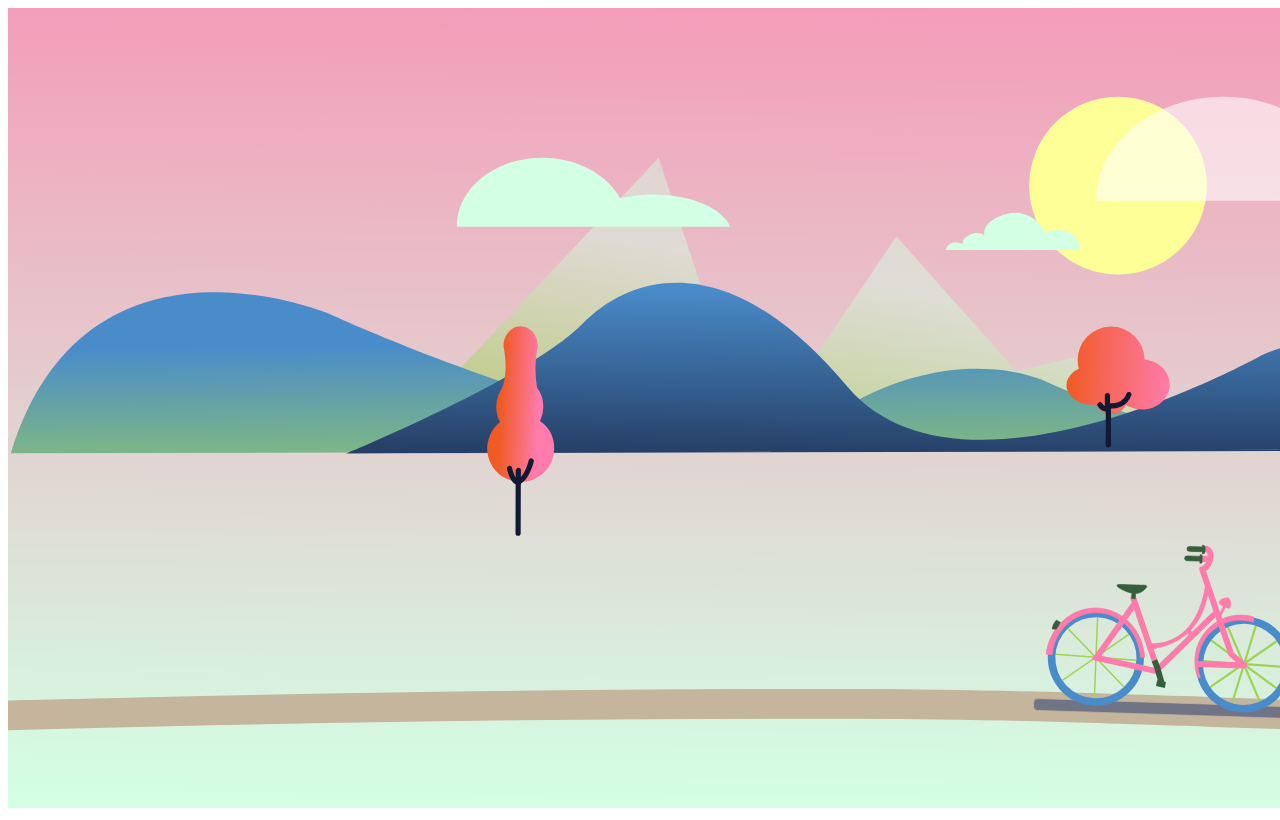
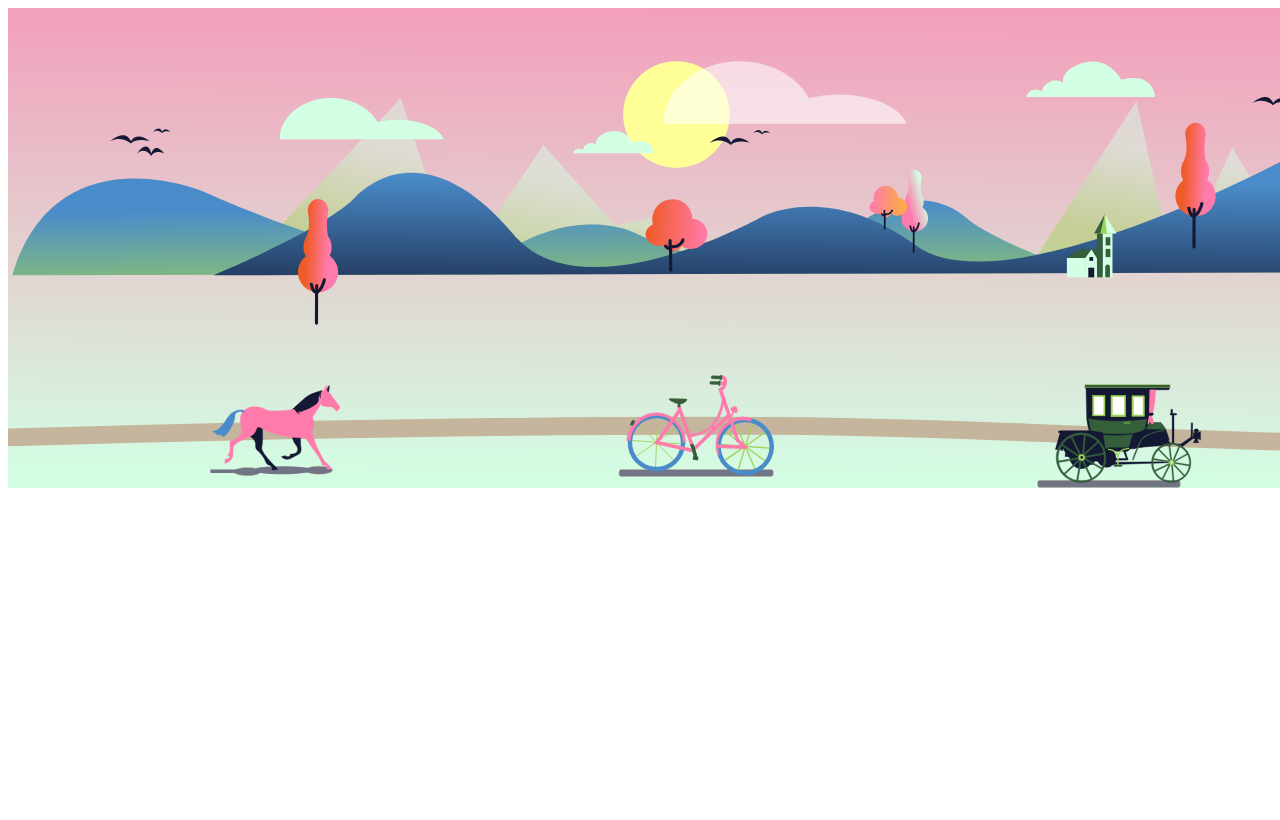
Before and after one commit to AntoniaT/interactive-timeline-mobility, a plain HTML site: page index.html in a window 1280 px wide. Drawn offline with Linux system fonts and the light colour scheme.

Commit message:
add updated timeline svg, animate vehicles as a test, write functions for later use

```diff
--- a/index.html
+++ b/index.html
@@ -42,6 +42,6 @@
 </template>
 
 <body>
-   <script src="script.js"></script>
+   <script src="newscript.js"></script>
 </body>
 </html>
--- /dev/null
+++ b/newscript.js
@@ -0,0 +1,263 @@
+window.addEventListener("DOMContentLoaded", loadSVG);
+
+let parent = document.querySelector("#thesvg");
+
+function loadJSON(){
+    fetch("data.json")
+    .then( response => response.json())
+    .then (myJSON => {
+        console.log("JSON is loaded");
+        myJSON.forEach ( obj =>{
+            console.log(obj);
+            // clone the template
+            let template = document.querySelector("#vehicle-data-template");
+            let clone = template.cloneNode(true).content;
+
+            // put the data in the clone
+
+            clone.querySelector("[data-field=title]").textContent = obj.title;
+         //   clone.querySelector("[data-field=year]").src = obj.image + ".jpg";
+            clone.querySelector("[data-field=co2]").textContent = obj.year;
+            clone.querySelector("[data-field=co2]").textContent = obj.co2;
+            clone.querySelector("[data-field=population]").textContent = obj.population;
+            clone.querySelector("[data-field=image]").textContent = obj.image;
+
+            // append the clone to ...
+            document
+            .querySelector("[data-svgplaceholder='" + obj.id + "']")
+            .appendChild(clone);
+            console.log("clicked!");
+            openModal();
+        })
+    })
+}
+// SHow modal on click of vehicle
+
+function openModal(){
+    console.log("open modal started");
+    const modal = document.querySelector("#Modal_Mockup");
+    modal.classList.remove("hide");
+    // stop the vehicle
+  }
+// Close modal on click "close"
+
+  function closeModal(){
+    const modal = document.querySelector("#Modal_Mockup");
+
+      console.log("closed modal");
+      modal.classList.add("hide");
+  }
+
+function loadSVG() {
+    console.log("load the SVG");
+
+    fetch("timeline-test5_Mockup.svg")
+    .then( response => response.text() )
+    .then( svgData => {
+        console.log("SVG loaded");
+
+    // put the SVG into the DOM
+    document.querySelector("#thesvg").insertAdjacentHTML("afterbegin", svgData);
+
+    // grab all the vehicles
+    bike = document.querySelector("#bike");
+    horse = document.querySelector("#Horse");
+    oldBus = document.querySelector("#oldbus");
+    car = document.querySelector("#Car");
+    modernBus = document.querySelector("#Modern_Bus");
+    motorcycle = document.querySelector("#Motorcycle");
+    tesla = document.querySelector("#Tesla");
+
+    // find the marker point inside svg
+ //   const bikeMarkerpos = document.querySelector("#_timelineMarker2_").x1.baseVal.value;
+ //   console.log(bikeMarkerpos);
+
+    // grab the close button
+    const closeBtn = document.querySelector("#closeBtn");
+
+    // and the curve
+    curve = document.querySelector("#timeline path");
+    console.log(curve);
+
+    //  Start the animation
+       runAnimationBike();
+       runAnimationHorse();
+       runAnimationOldbus();
+       runAnimationCar();
+       runAnimationModernBus();
+       runAnimationMotorcycle();
+       runAnimationTesla();
+
+    // make bike clickable for modal
+    bike.addEventListener("click", loadJSON);
+ //   closeBtn.addEventListener("click", closeModal)
+
+// trying to inject json Data into the modal
+//    const svgplaceholders = document.querySelectorAll(".svgplaceholder");
+
+//    svgplaceholders.forEach(replaceSVGwithHTML);
+  //  calulateSizes();
+
+    })
+}
+
+/* function replaceSVGwithHTML(htmlElement) {
+    //we got an HTMLelement with svg-svgplaceholder
+    //We need to find matching SVG element
+    //console.log(svgPlaceholder);
+    const svgId = htmlElement.dataset.svgplaceholder;
+    const svgSelector = "#" + svgId + " .HTML_placeholder";
+    console.log(svgId);
+    console.log(htmlElement);
+    console.log(svgSelector);
+    const svgElement = document.querySelector(svgSelector);
+   // fitRetangule(svgElement, htmlElement);
+  } */
+
+
+let bike = null;
+let curve = null;
+const speed = 2;
+let currentPositionHorse = 0;
+let currentPositionBike = 948.5;
+let currentPositionOldbus = 1899.5;
+let currentPositionCar = 2849.5;
+let currentPositionModernBus = 3798.5;
+let currentPositionMotorcycle = 4749.5;
+let currentPositionTesla = 5698.5;
+
+
+
+function runAnimationHorse(){
+    console.log("move the horse");
+    const horseMarkerpos = 948.5;
+
+     if(currentPositionHorse < horseMarkerpos ){
+        requestAnimationFrame(runAnimationHorse);
+    }
+    currentPositionHorse += speed;
+   // find the current position
+    const pos = curve.getPointAtLength(currentPositionHorse);
+    console.log(pos);
+
+    pos.x = pos.x - ( horse.getBBox().width / 2);
+    pos.y = pos.y - ( horse.getBBox().height / 2);
+    document.querySelector("#Horse").style.transform = `translate(${pos.x}px, ${pos.y}px )`;
+}
+function runAnimationBike(){
+    console.log("animate");
+    const bikeMarkerpos = document.querySelector("#_timelineMarker3_").x1.baseVal.value;
+
+     if(currentPositionBike < bikeMarkerpos ){
+        requestAnimationFrame(runAnimationBike);
+    }
+    currentPositionBike += speed;
+   // find the current position
+    const pos = curve.getPointAtLength(currentPositionBike);
+    console.log(pos);
+
+    pos.x = pos.x - ( bike.getBBox().width / 2);
+    pos.y = pos.y - ( bike.getBBox().height / 2);
+    document.querySelector("#bike").style.transform = `translate(${pos.x}px, ${pos.y}px )`;
+}
+/* bike.addEventListener("mouseover", cancelAnimation);
+function cancelAnimation(){
+        cancelAnimationFrame(runAnimationBike);
+} */
+
+function runAnimationOldbus(){
+    console.log("move the bus man");
+    const oldBusMarkerpos = 2849.5;
+
+     if(currentPositionOldbus < oldBusMarkerpos ){
+        requestAnimationFrame(runAnimationOldbus);
+    }
+    currentPositionOldbus += speed;
+   // find the current position
+    const pos = curve.getPointAtLength(currentPositionOldbus);
+    console.log(pos);
+
+    pos.x = pos.x - ( oldBus.getBBox().width / 2);
+    pos.y = pos.y - ( oldBus.getBBox().height / 2);
+    document.querySelector("#oldbus").style.transform = `translate(${pos.x}px, ${pos.y}px )`;
+}
+function runAnimationCar(){
+    console.log("drive the car");
+    const carMarkerpos = 3798.5;
+
+     if(currentPositionCar < carMarkerpos ){
+        requestAnimationFrame(runAnimationCar);
+    }
+    currentPositionCar += speed;
+   // find the current position
+    const pos = curve.getPointAtLength(currentPositionCar);
+    console.log(pos);
+
+    pos.x = pos.x - ( oldBus.getBBox().width / 2);
+    pos.y = pos.y - ( oldBus.getBBox().height / 2);
+    document.querySelector("#Car").style.transform = `translate(${pos.x}px, ${pos.y}px )`;
+}
+function runAnimationModernBus(){
+    console.log("follow the modern bus please");
+    const modernBusMarkerpos = 4749.5;
+
+     if(currentPositionModernBus < modernBusMarkerpos ){
+        requestAnimationFrame(runAnimationModernBus);
+    }
+    currentPositionModernBus += speed;
+   // find the current position
+    const pos = curve.getPointAtLength(currentPositionModernBus);
+    console.log(pos);
+
+    pos.x = pos.x - ( oldBus.getBBox().width / 2);
+    pos.y = pos.y - (oldBus.getBBox().height);
+    document.querySelector("#Modern_Bus").style.transform = `translate(${pos.x}px, ${pos.y}px )`;
+}
+
+function runAnimationMotorcycle(){
+    console.log("drive damn motorcycle");
+    const motorcycleMarkerpos = 5698.5;
+
+     if(currentPositionMotorcycle < motorcycleMarkerpos ){
+        requestAnimationFrame(runAnimationMotorcycle);
+    }
+    currentPositionMotorcycle += speed;
+   // find the current position
+    const pos = curve.getPointAtLength(currentPositionMotorcycle);
+    console.log(pos);
+
+    pos.x = pos.x - ( motorcycle.getBBox().width / 2);
+    pos.y = pos.y - ( motorcycle.getBBox().height / 2);
+    document.querySelector("#Motorcycle").style.transform = `translate(${pos.x}px, ${pos.y}px )`;
+}
+
+function runAnimationTesla(){
+    console.log("drive stupid tesla");
+    const teslaMarkerpos = 6649.5;
+
+     if(currentPositionTesla < teslaMarkerpos ){
+        requestAnimationFrame(runAnimationTesla);
+    }
+    currentPositionTesla += speed;
+   // find the current position
+    const pos = curve.getPointAtLength(currentPositionTesla);
+    console.log(pos);
+
+    pos.x = pos.x - ( tesla.getBBox().width / 2);
+    pos.y = pos.y - ( tesla.getBBox().height / 2);
+    document.querySelector("#Tesla").style.transform = `translate(${pos.x}px, ${pos.y}px )`;
+}
+
+// write a reusable runAnimation function here:
+
+/* function runAnimation(param1, param2, param3, params4){
+   if(params1 < params2){
+       requestAnimationFrame(params3);
+   }
+   params1 += speed;
+   const pos = curve.getPointAtLength(params1);
+
+    pos.x = pos.x - ( params4.getBBox().width / 2);
+    pos.y = pos.y - ( params4.getBBox().height / 2);
+    params4.style.transform = `translate(${pos.x}px, ${pos.y}px )`;
+}*/
--- a/script.js
+++ b/script.js
@@ -56,7 +56,7 @@ function loadSVG() {
     .then( svgData => {
         console.log("SVG loaded");
 
-    // TODO: put the SVG into the DOM
+    // put the SVG into the DOM
     document.querySelector("#thesvg").insertAdjacentHTML("afterbegin", svgData);
 
     // grab the bike
@@ -66,27 +66,27 @@ function loadSVG() {
     const closeBtn = document.querySelector("#closeBtn");
 
     // and the curve
-    curve = document.querySelector("#timeline");
+    curve = document.querySelector("#timeline path");
     console.log(curve);
 
-    // TODO: Start the animation
+    //  Start the animation
     currentPosition = 0;
 
-   //    runAnimation();
+       runAnimation();
     // make bike clickable for modal
     bike.addEventListener("click", loadJSON);
     closeBtn.addEventListener("click", closeModal)
 
 // trying to inject json Data into the modal
-    const svgplaceholders = document.querySelectorAll(".svgplaceholder");
+//    const svgplaceholders = document.querySelectorAll(".svgplaceholder");
 
-    svgplaceholders.forEach(replaceSVGwithHTML);
+//    svgplaceholders.forEach(replaceSVGwithHTML);
   //  calulateSizes();
 
     })
 }
 
-function replaceSVGwithHTML(htmlElement) {
+/* function replaceSVGwithHTML(htmlElement) {
     //we got an HTMLelement with svg-svgplaceholder
     //We need to find matching SVG element
     //console.log(svgPlaceholder);
@@ -97,7 +97,7 @@ function replaceSVGwithHTML(htmlElement) {
     console.log(svgSelector);
     const svgElement = document.querySelector(svgSelector);
    // fitRetangule(svgElement, htmlElement);
-  }
+  } */
 
 
 let bike = null;
@@ -111,23 +111,21 @@ let currentPosition = 0;
 function runAnimation(){
     console.log("animate");
 
-/*     if(currentPosition < curve.getTotalLength()){
+     if(currentPosition < 3600 ){
         requestAnimationFrame(runAnimation);
-    } */
+    }
     currentPosition += speed;
 // find the current position
+const pos = curve.getPointAtLength(currentPosition);
+console.log(pos);
 
-//const pos = curve.getPointAtLength(currentPosition);
-//console.log(pos);
+pos.x = pos.x - ( bike.getBBox().width / 2) - 1400;
+pos.y = pos.y - ( bike.getBBox().height / 2) -840;
 
-pos.x = pos.x - ( bike.getBBox().width / 2);
-pos.y = pos.y - ( bike.getBBox().height / 2);
+//if( pos.x > 1300){
+//    cancelAnimationFrame(runAnimation);
+//}
 
-if( pos.x > 1300){
-    cancelAnimationFrame(runAnimation);
-}
-
-//document.querySelector("#bike").style.transform = `translate(${xpos}px, 10px )`;
-//bike.node.style.transform = `translate(${pos.x}px, ${pos.y}px ) rotate(${pos.alpha-180}deg)`;
+document.querySelector("#bike").style.transform = `translate(${pos.x}px, ${pos.y}px )`;
 
 }
--- a/style.css
+++ b/style.css
@@ -9,7 +9,7 @@
     border-radius: 5px;
     z-index: 100;
 }
-#bike{
+#bike, #Horse, #oldbus, #Car{
     transform-box: fill-box;
     transform-origin: center;
     cursor: pointer;
```
Also changed, not shown: timeline-test41.png (added), timeline-test42.png (added), timeline-test43.png (added), timeline-test4_Mockup.svg (added), timeline-test5_Mockup.svg (added).
